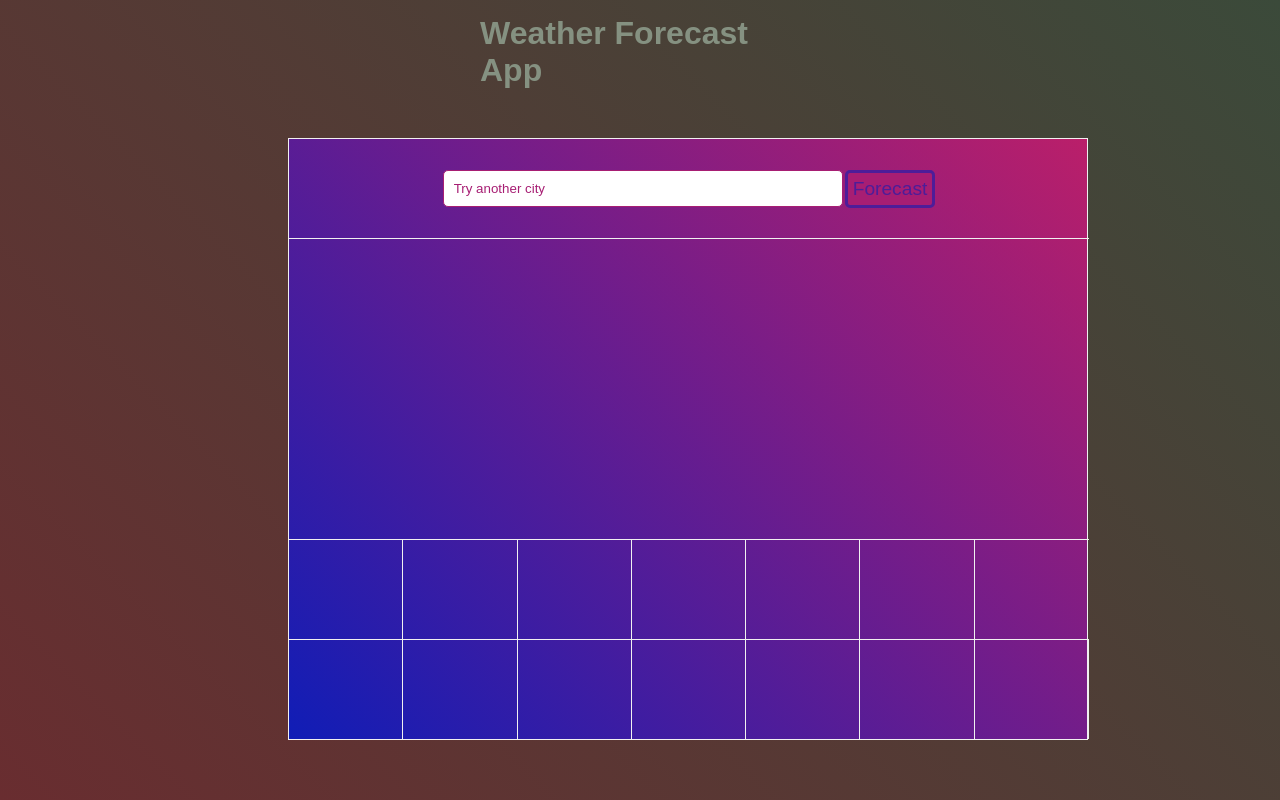
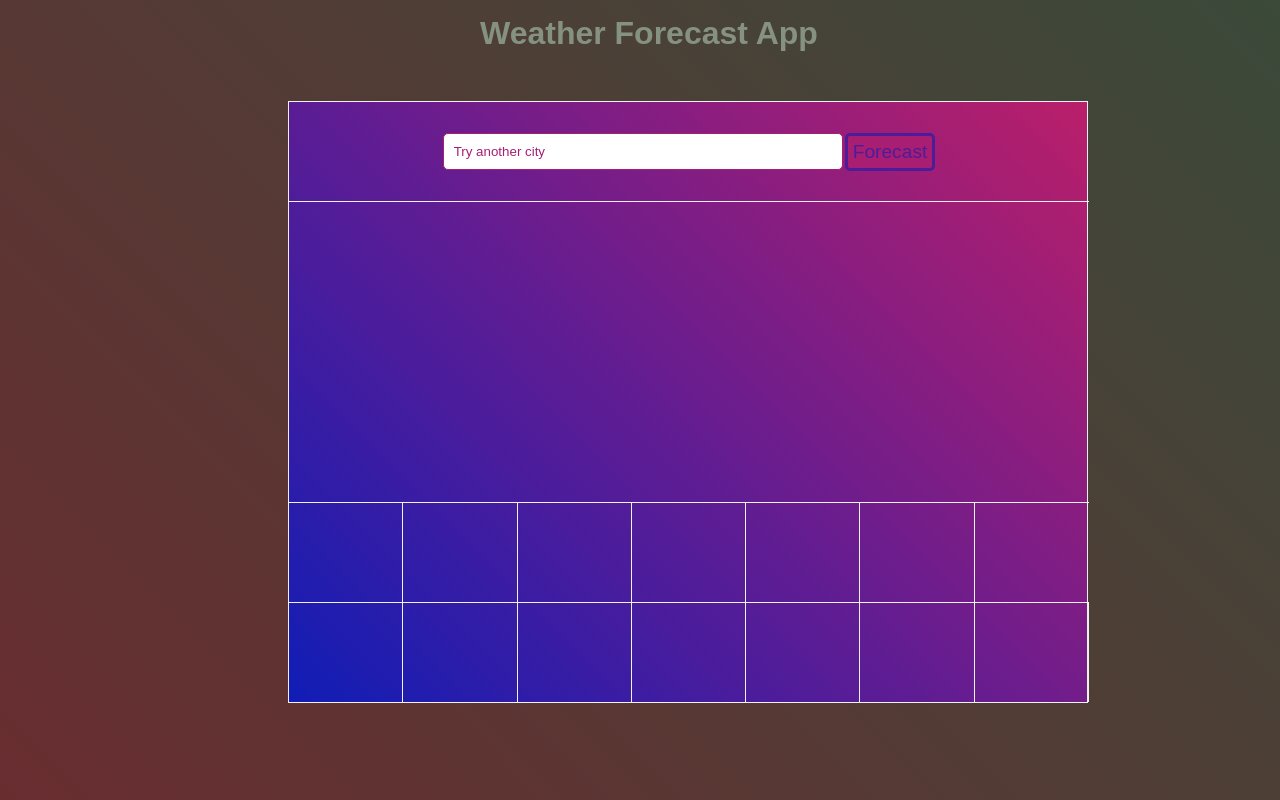
Before and after one commit to tahiry-dev/instant-weather-forecast, a website built with webpack: page dist/index.html in a window 1280 px wide. Built offline with nearby package versions, Linux system fonts and the light colour scheme; no server answers.

Commit message:
adjust h1 width

```diff
--- a/src/css/style.css
+++ b/src/css/style.css
@@ -30,6 +30,7 @@ h1 {
   top: 15px;
   left: 150%;
   color: #859181;
+  width: 125%;
 }
 
 form {
```
